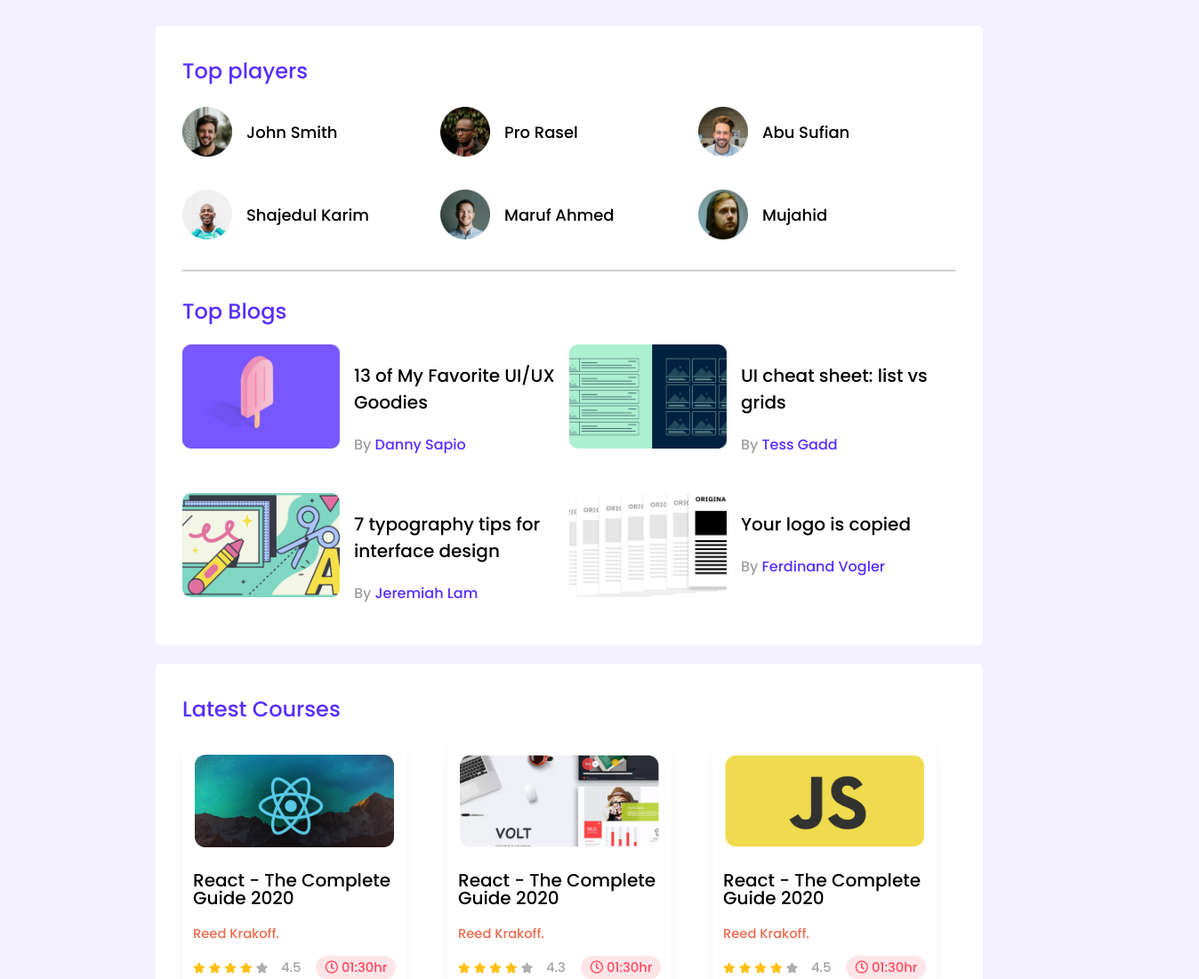
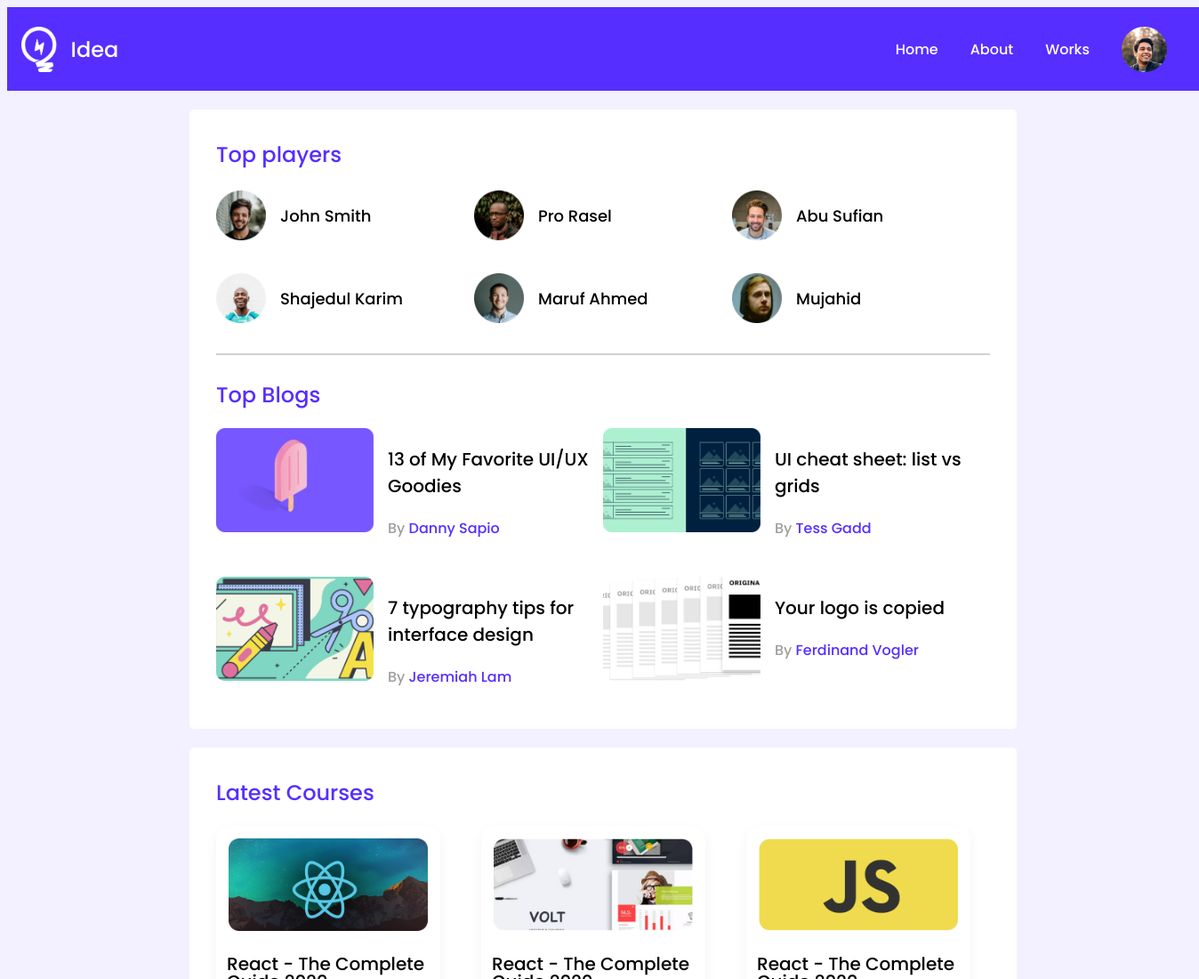
Before and after one commit to nafmiazi/leader-board, a plain HTML site: page index.html in a window 1280 px wide. Shown: the top 1100 px of the page at 89% size, 1348 px wide, since content can reach past the window. Drawn offline with Linux system fonts and the light colour scheme.

Commit message:
final commit

```diff
--- a/index.html
+++ b/index.html
@@ -13,7 +13,21 @@
 <body>
     <!-- Header start -->
     <header>
+        <nav>
+            <div class="logo">
+                <img src="images/icons/logo.png" alt="">
+                <span>Idea</span>
+            </div>
 
+            <div class="items">
+                <ul>
+                    <li><a href="">Home</a></li>
+                    <li><a href="">About</a></li>
+                    <li><a href="">Works</a></li>
+                </ul>
+                <img src="images/icons/profile.png" alt="">
+            </div>
+        </nav>
     </header>
     <!-- Header End -->
 
--- a/styles/style.css
+++ b/styles/style.css
@@ -5,6 +5,7 @@
 body{
     font-family: 'Poppins', sans-serif;
     background-color: #F3F1FF;
+    width: 1340px;
 }
 
 main{
@@ -25,10 +26,61 @@ hr{
     margin-bottom: 27px;
 }
 
+/* Navbar starts here */
+nav{
+    width: 1340px;
+    height: 94px;
+    background: #562EFF;
+    display: flex;
+    align-items: center;
+    justify-content: space-between;
+}
+
+.logo{
+    display: flex;
+    align-items: center;
+    color: #FFFFFF;
+}
+
+nav .logo img{
+    width: 40.42px;
+    height: 51px;
+    margin: 0 15.58px;
+}
+
+nav .logo span{
+    font-size: 24px;
+    font-weight: 500;
+}
+
+.items{
+    display: flex;
+    align-items: center;
+}
+.items ul{
+    display: flex;
+}
+
+.items ul li{
+    list-style-type: none;
+    margin-right: 36px;
+}
+
+.items ul li a{
+    text-decoration: none;
+    font-size: 16px;
+    color: #FFFFFF;
+    font-weight: 400;
+}
+
+.items img{
+    margin-right: 36px;
+}
 /* Top players style */
 .top-players{
     margin-bottom: 30px;
 }
+
 .section-title{
     color: #562EFF;
     font-size: 24px;
```
